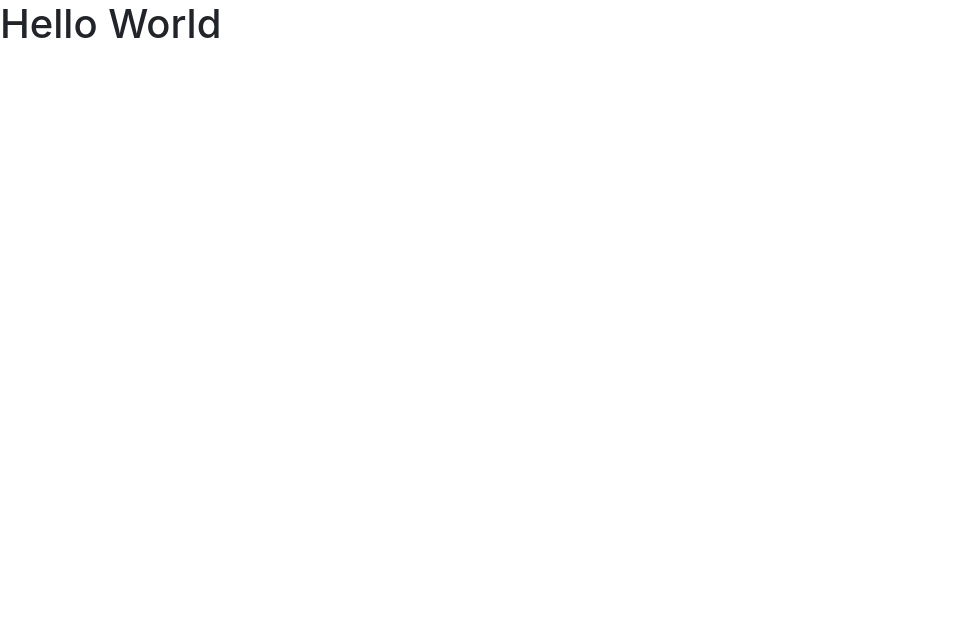
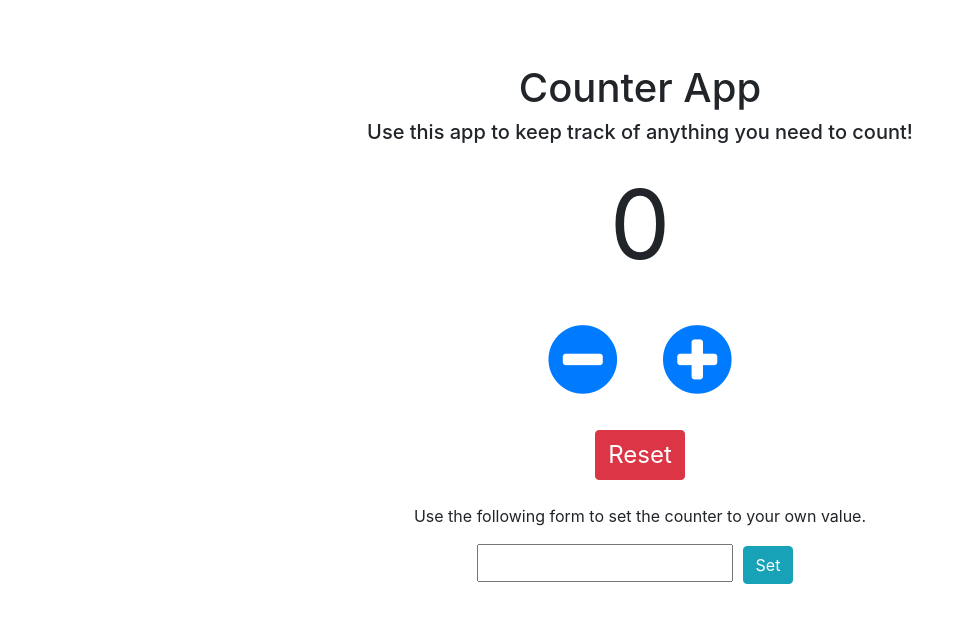
Before and after one commit to yichuanma95/counter-app, an Angular app: page / in a window 1280 px wide. Shown: the top 622 px of the page, without its empty margins (0-971 px from the left). Built offline with nearby package versions, Linux system fonts and the light colour scheme.

Commit message:
html and styling set up

```diff
--- a/src/app/app.component.css
+++ b/src/app/app.component.css
@@ -0,0 +1,11 @@
+#counter {
+  font-size: 72pt;
+}
+
+#reset-btn {
+  font-size: 24px;
+}
+
+input {
+  height: 38px;
+}
--- a/src/app/app.component.html
+++ b/src/app/app.component.html
@@ -1 +1,17 @@
-<h1>Hello World</h1>
+<div class="container">
+  <h1 class="text-center">Counter App</h1>
+  <h5 class="text-center">Use this app to keep track of anything you need to count!</h5>
+  <p class="text-center" id="counter">{{amount}}</p>
+  <div class="text-center">
+    <button class="btn text-primary"><i class="fa fa-5x fa-minus-circle"></i></button>
+    <button class="btn text-primary"><i class="fa fa-5x fa-plus-circle"></i></button>
+    <br/>
+    <br/>
+    <button class="btn btn-danger" id="reset-btn">Reset</button>
+    <br/>
+    <br/>
+    <p>Use the following form to set the counter to your own value.</p>
+    <input class="text-center" type="number" min="0">
+    <button class="btn btn-info">Set</button>
+  </div>
+</div>
--- a/src/app/app.component.ts
+++ b/src/app/app.component.ts
@@ -6,5 +6,5 @@ import { Component } from '@angular/core';
   styleUrls: ['./app.component.css']
 })
 export class AppComponent {
-  title = 'counter-app';
+  amount = 0;
 }
--- a/src/app/app.module.ts
+++ b/src/app/app.module.ts
@@ -2,13 +2,15 @@ import { BrowserModule } from '@angular/platform-browser';
 import { NgModule } from '@angular/core';
 
 import { AppComponent } from './app.component';
+import {FormsModule} from '@angular/forms';
 
 @NgModule({
   declarations: [
     AppComponent
   ],
   imports: [
-    BrowserModule
+    BrowserModule,
+    FormsModule
   ],
   providers: [],
   bootstrap: [AppComponent]
--- a/src/styles.css
+++ b/src/styles.css
@@ -1,3 +1,12 @@
 /* You can add global styles to this file, and also import other style files */
 @import "~bootstrap";
 @import "~font-awesome";
+
+body {
+  margin-top: 5%;
+}
+
+button {
+  margin-left: 10px;
+  margin-right: 10px;
+}
```
Also changed, not shown: 1 other file (tests, documents, lock files or other folders).
